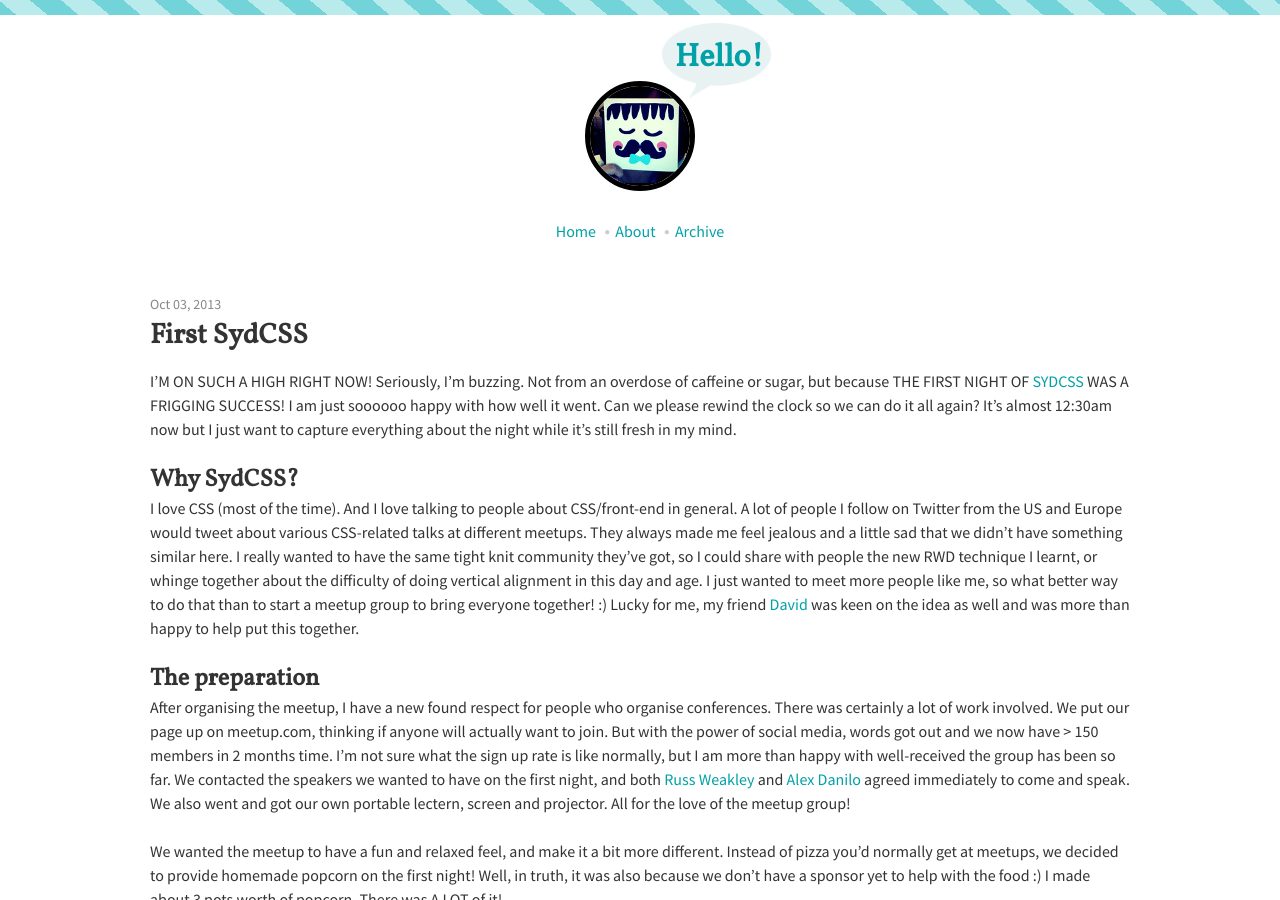
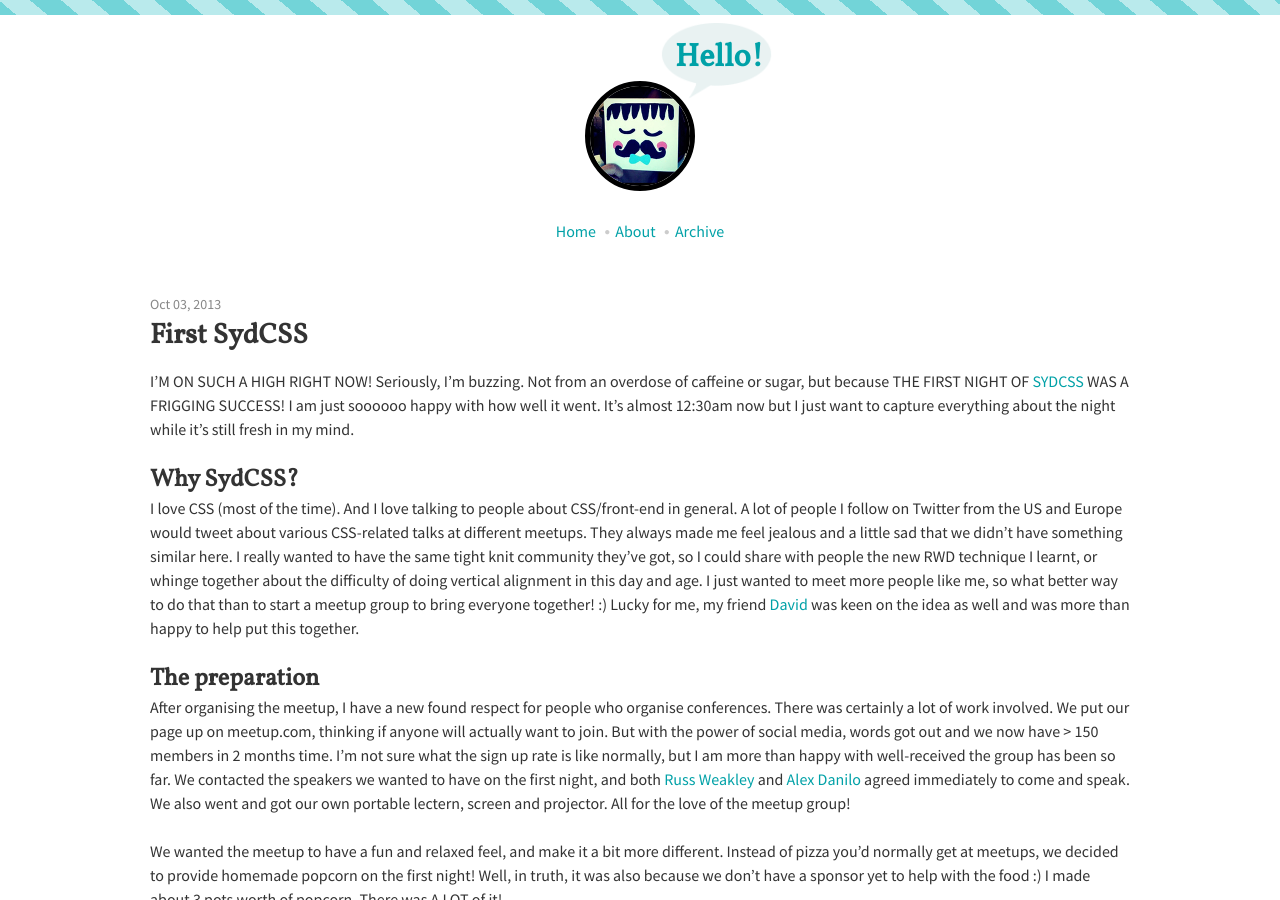
Before and after one commit to enterstudio/mobywhale-chan.github.io, a Jekyll site: the page built from _posts/2013-10-03-first-sydcss.md, in a window 1280 px wide and 900 px high. Built offline with Jekyll 4.4.1, drawn with Linux system fonts in a browser that asks for light colours; Markdown is read by kramdown in place of the engine named in the settings.

Commit message:
update blogpost

```diff
--- a/_posts/2013-10-03-first-sydcss.md
+++ b/_posts/2013-10-03-first-sydcss.md
@@ -4,7 +4,7 @@ title: First SydCSS
 category: Web
 ---
 
-I'M ON SUCH A HIGH RIGHT NOW! Seriously, I'm buzzing. Not from an overdose of caffeine or sugar, but because THE FIRST NIGHT OF [SYDCSS](http://www.sydcss.com) WAS A FRIGGING SUCCESS! I am just soooooo happy with how well it went. Can we please rewind the clock so we can do it all again? It's almost 12:30am now but I just want to capture everything about the night while it's still fresh in my mind.
+I'M ON SUCH A HIGH RIGHT NOW! Seriously, I'm buzzing. Not from an overdose of caffeine or sugar, but because THE FIRST NIGHT OF [SYDCSS](http://www.sydcss.com) WAS A FRIGGING SUCCESS! I am just soooooo happy with how well it went. It's almost 12:30am now but I just want to capture everything about the night while it's still fresh in my mind.
 
 ###Why SydCSS?
 I love CSS (most of the time). And I love talking to people about CSS/front-end in general. A lot of people I follow on Twitter from the US and Europe would tweet about various CSS-related talks at different meetups. They always made me feel jealous and a little sad that we didn't have something similar here. I really wanted to have the same tight knit community they've got, so I could share with people the new RWD technique I learnt, or whinge together about the difficulty of doing vertical alignment in this day and age. I just wanted to meet more people like me, so what better way to do that than to start a meetup group to bring everyone together! :) Lucky for me, my friend [David](http://www.twitter.com/dp_lewis) was keen on the idea as well and was more than happy to help put this together.
```
